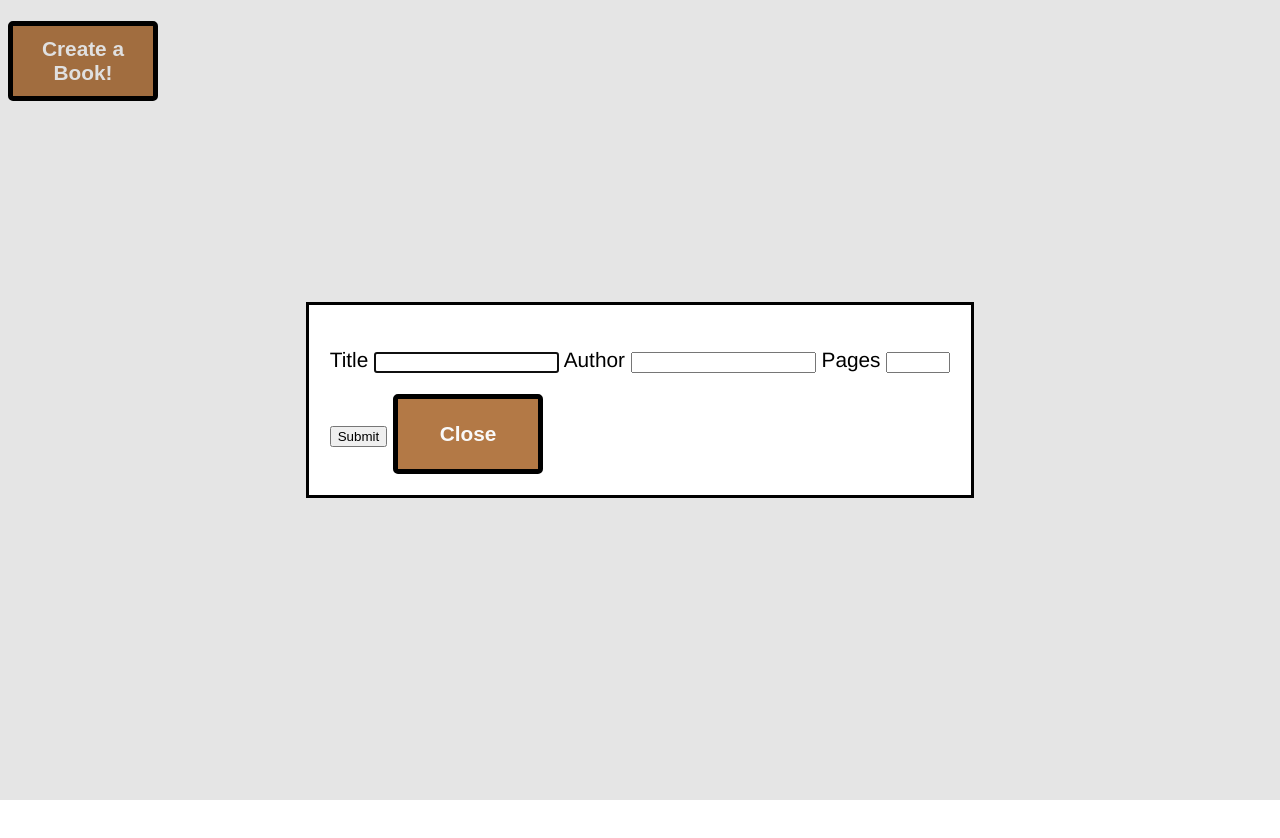
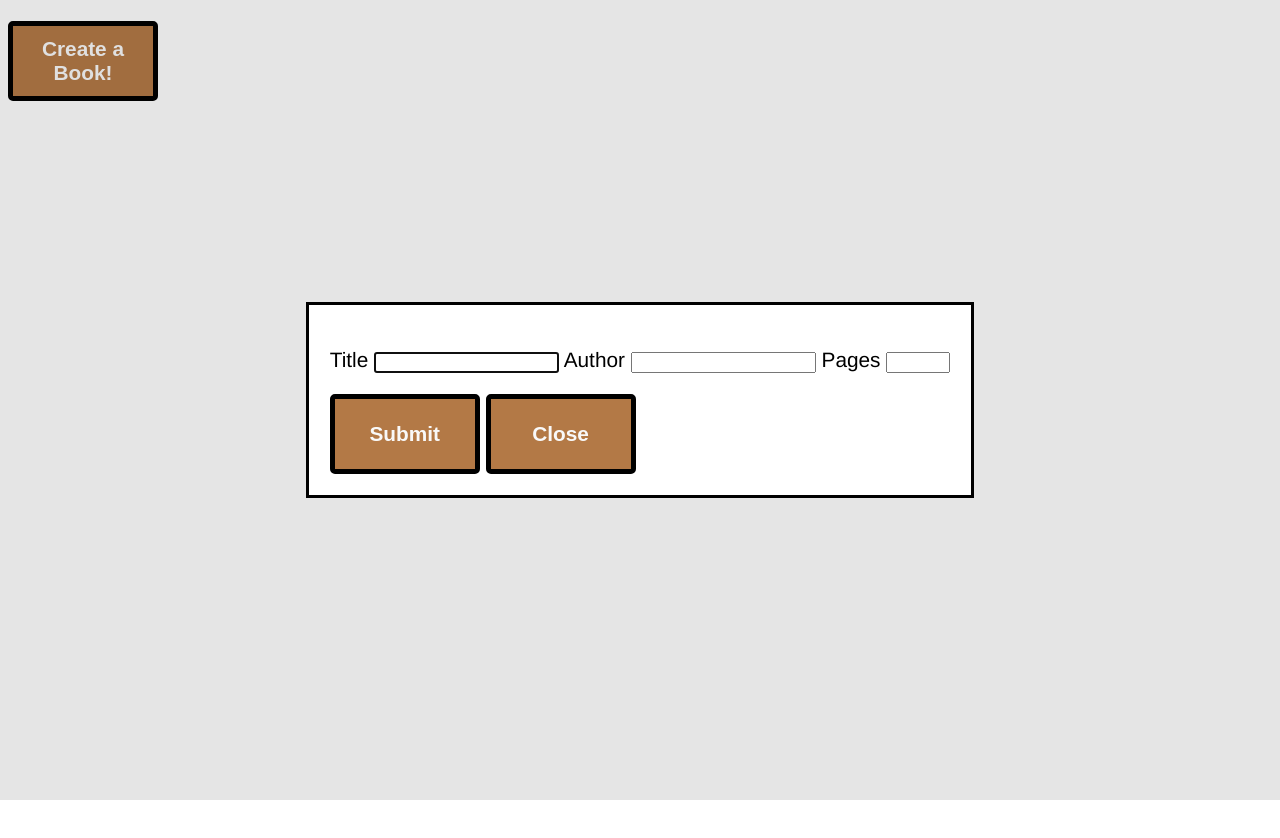
Before and after one commit to Jocaral/Library, a plain HTML site: page index.html in a window 1280 px wide. Both pictures are taken after a click on the button "Create a Book!". Shown: the top 838 px of the page. Drawn offline with Linux system fonts and the light colour scheme.

Commit message:
fixing submit buttons

```diff
--- a/index.html
+++ b/index.html
@@ -22,7 +22,7 @@
             </p>
 
             <div class="sumbit">
-                <input type="submit" >
+                <input id="submit-button" type="submit" >
                 <button id="closeBtn">Close</button>
             </div>
 
@@ -34,14 +34,6 @@
     </p>
 
   <div class="output">
-    <!-- <div class="bookTitle">
-
-    </div>
-    <div class="bookAuthor">
-
-    </div>
-
-    <div class="bookPage"> -->
 
     </div>
   </div>
--- a/style.css
+++ b/style.css
@@ -51,3 +51,14 @@ button{
     width: 150px;
     font-size: 1rem;
 }
+
+#submit-button{
+    color: rgb(249, 249, 249);
+    background-color: rgb(179, 121, 70);
+    border: 5px black solid;
+    border-radius: 5px;
+    font-weight: bold;
+    height: 80px;
+    width: 150px;
+    font-size: 1rem;
+}
```
